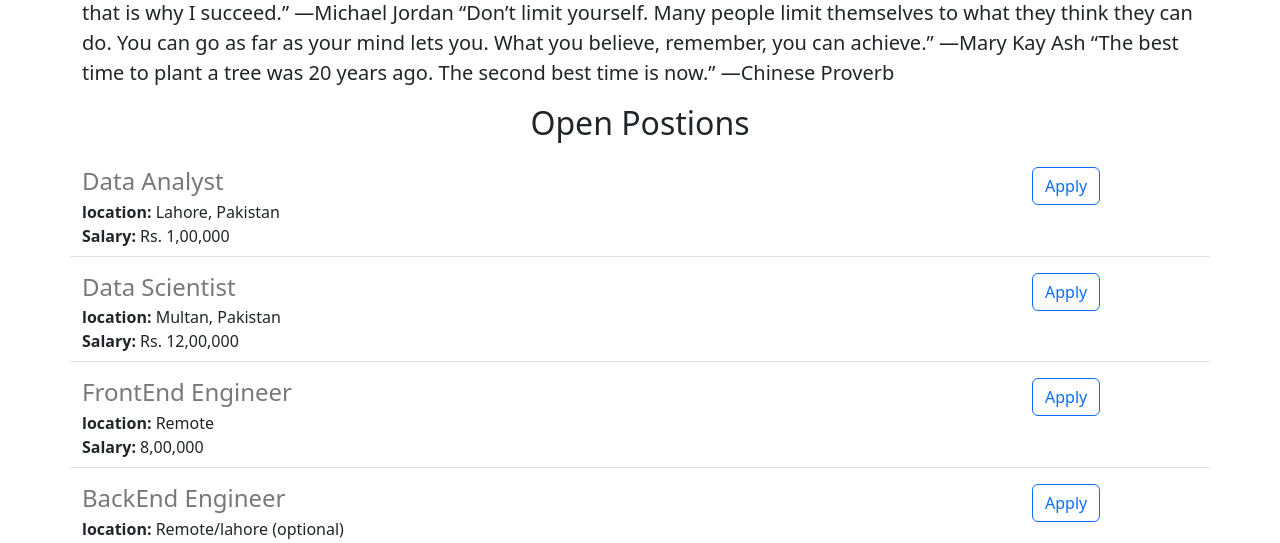
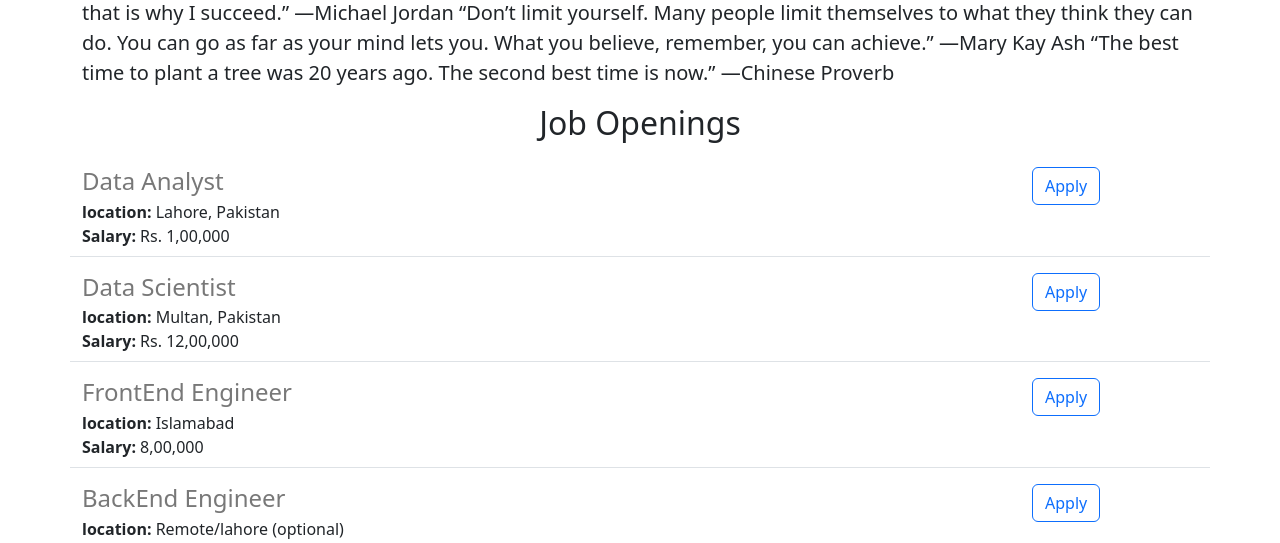
Before and after one commit to AbdulRehman-py/Careers-Website, a Flask app: page / in a window 1280 px wide. Shown: the part 602-1145 px from the top of the page. Run offline with Flask 2, Linux system fonts and the light colour scheme.

Commit message:
made some changes

```diff
--- a/app.py
+++ b/app.py
@@ -19,7 +19,7 @@ JOBS = [
   {
     'id' : 3,
     'title': 'FrontEnd Engineer',
-    'location': 'Remote',
+    'location': 'Islamabad',
     'Salary': "8,00,000"
 },
   {
--- a/templates/home.html
+++ b/templates/home.html
@@ -25,7 +25,7 @@
 “Don’t limit yourself. Many people limit themselves to what they think they can do. You can go as far as your mind lets you. What you believe, remember, you can achieve.” —Mary Kay Ash
 “The best time to plant a tree was 20 years ago. The second best time is now.” ―Chinese Proverb
     </p>
-    <h2 class="text-center mt-2 mb-4">Open Postions</h2>
+    <h2 class="text-center mt-2 mb-4">Job Openings</h2>
       <div>
         {% for job in jobs %}
         {% include 'jobitem.html' %}
```
